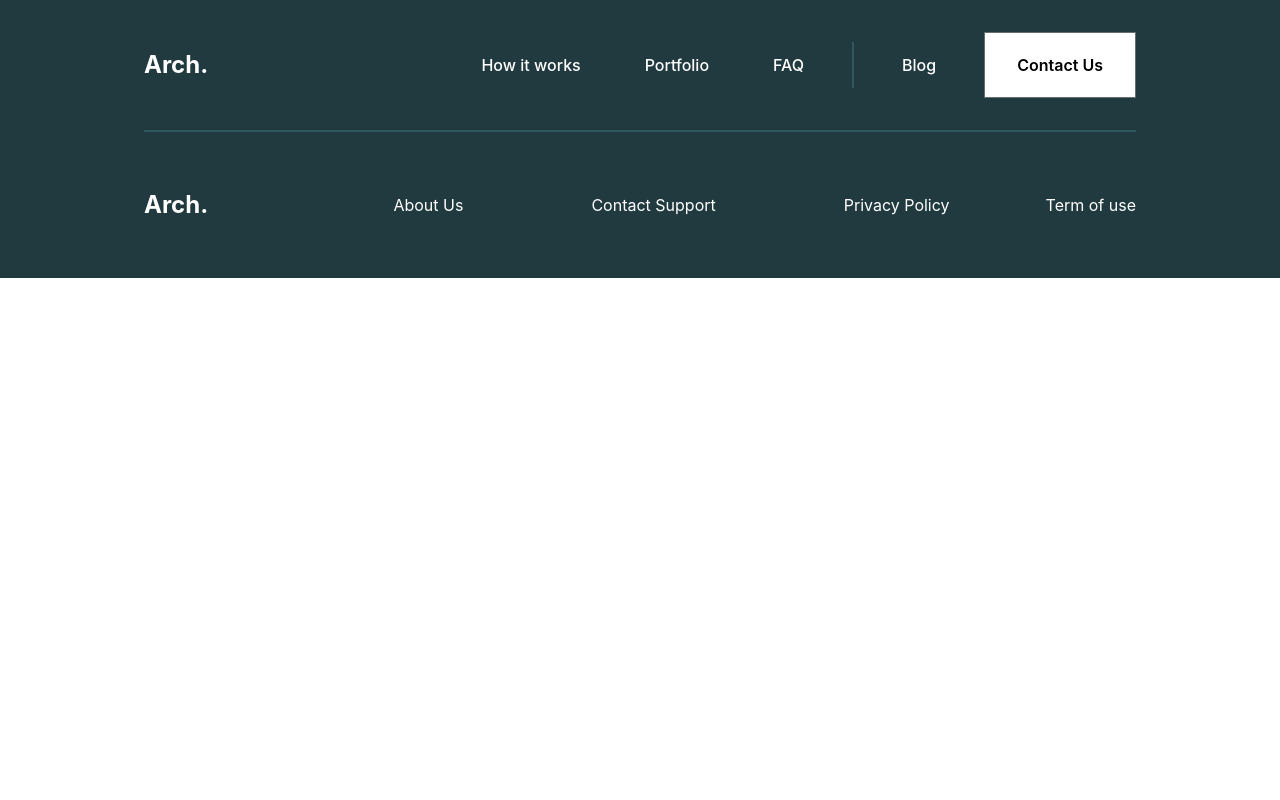
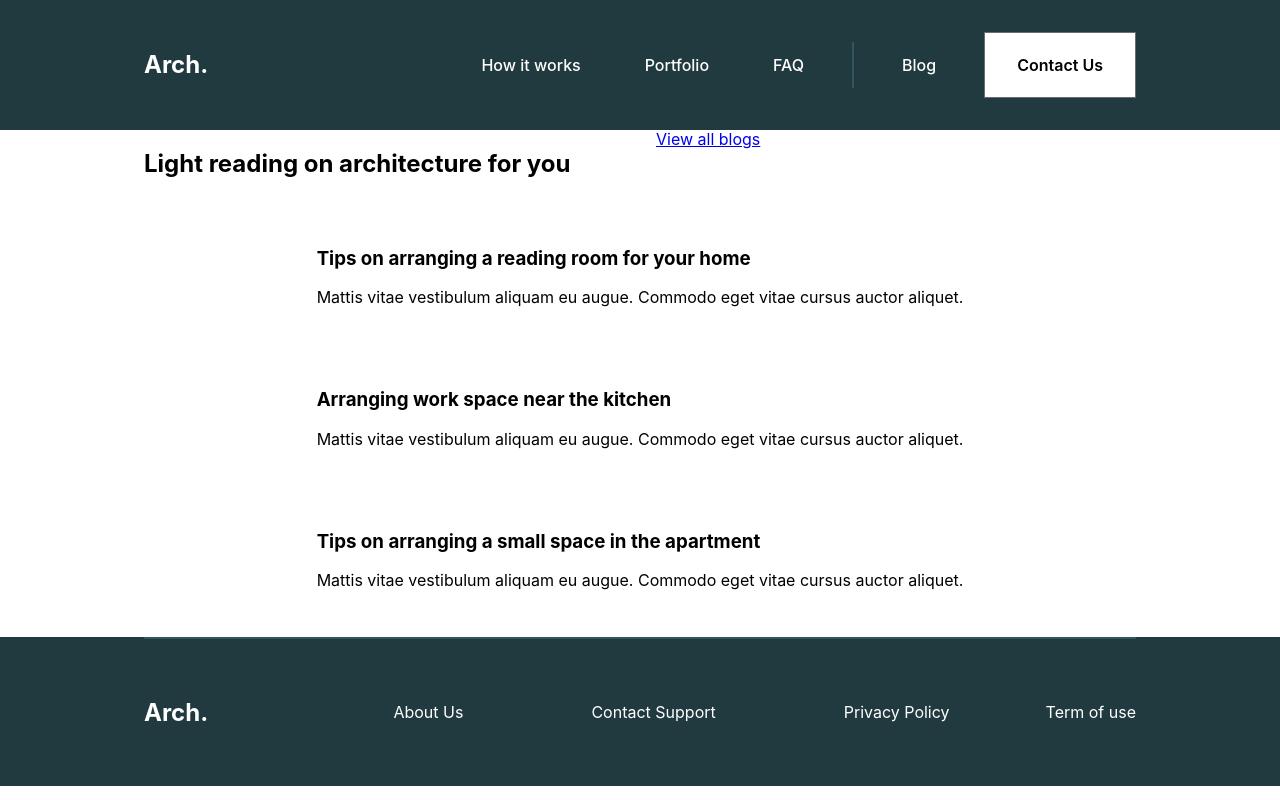
Before and after one commit to Stanimir-Georgiev/Creative-Agency, a React (Create React App) app: page / in a window 1280 px wide. Built offline with nearby package versions, Linux system fonts and the light colour scheme.

Commit message:
Blog section markup

```diff
--- /dev/null
+++ b/src/Components/BlogBox/BlogBox.js
@@ -0,0 +1,20 @@
+import React from "react"
+import styles from "./BlogBox.module.scss"
+import Proptypes from "prop-types"
+
+const BlogBox = ({ imgSrc, heading, description }) => {
+  return (
+    <div className={styles.blogPostBox}>
+      <h3 className={styles.blogPostBoxHeading}>{heading}</h3>
+      <p className={styles.blogPostBoxDescription}>{description}</p>
+    </div>
+  )
+}
+
+BlogBox.propType = {
+  imgSrc: Proptypes.string,
+  heading: Proptypes.string,
+  description: Proptypes.string,
+}
+
+export default BlogBox
--- /dev/null
+++ b/src/Components/SectionHeading/SectionHeading.js
@@ -0,0 +1,24 @@
+import React from "react"
+import styles from "./SectionHeading.module.scss"
+import cx from "classnames"
+import PropTypes from "prop-types"
+
+const SectionHeading = ({ text, additionalClass }) => {
+  return (
+    <h2
+      className={cx(
+        { [styles.SectionHeading]: true },
+        { [styles.colorInvert]: additionalClass === "invert-color" }
+      )}
+    >
+      {text}
+    </h2>
+  )
+}
+
+SectionHeading.propTypes = {
+  text: PropTypes.string,
+  additionalClass: PropTypes.string,
+}
+
+export default SectionHeading
--- a/src/Sections/BlogSection/BlogSection.js
+++ b/src/Sections/BlogSection/BlogSection.js
@@ -1,7 +1,56 @@
 import React from "react"
+import styles from "./BlogSection.module.scss"
+import SectionHeading from "../../Components/SectionHeading/SectionHeading"
+import BlogBox from "../../Components/BlogBox/BlogBox"
 
 const BlogSection = () => {
-  return null
+  const blogBoxes = [
+    {
+      imgSrc: "",
+      heading: "Tips on arranging a reading room for your home",
+      description:
+        "Mattis vitae vestibulum aliquam eu augue. Commodo eget vitae cursus auctor aliquet.",
+    },
+    {
+      imgSrc: "",
+      heading: "Arranging work space near the kitchen",
+      description:
+        "Mattis vitae vestibulum aliquam eu augue. Commodo eget vitae cursus auctor aliquet.",
+    },
+    {
+      imgSrc: "",
+      heading: "Tips on arranging a small space in the apartment",
+      description:
+        "Mattis vitae vestibulum aliquam eu augue. Commodo eget vitae cursus auctor aliquet.",
+    },
+  ]
+  return (
+    <section className={styles.blogSection}>
+      <div className="row">
+        <div className="columns small-12 large-6">
+          <SectionHeading text="Light reading on architecture for you" />
+        </div>
+        <div className="columns small-12 large-6">
+          <a href="blog" className={styles.blogPageLink}>
+            View all blogs
+          </a>
+        </div>
+        <div className="row">
+          <div className="columns small-12">
+            <div className={styles.blogPostGrid}>
+              {blogBoxes.map((box) => (
+                <BlogBox
+                  imgSrc={box.imgSrc}
+                  heading={box.heading}
+                  description={box.description}
+                />
+              ))}
+            </div>
+          </div>
+        </div>
+      </div>
+    </section>
+  )
 }
 
 export default BlogSection
--- /dev/null
+++ b/src/Sections/BlogSection/BlogSection.module.scss
@@ -0,0 +1,7 @@
+.blogPostGrid {
+  display: grid;
+  padding: 2em;
+  grid-template-columns: repeat(auto-fill, minmax(25em, 1fr));
+  grid-gap: 3em;
+  --postsSpacing: 1.5em 2em;
+}
```
Also changed, not shown: src/Components/Box/Box.js (deleted, +0 -8 lines), src/Components/BlogBox/BlogBox.module.scss (added), src/Components/SectionHeading/SectionHeading.module.scss (added), 1 other file (tests, documents, lock files or other folders).
